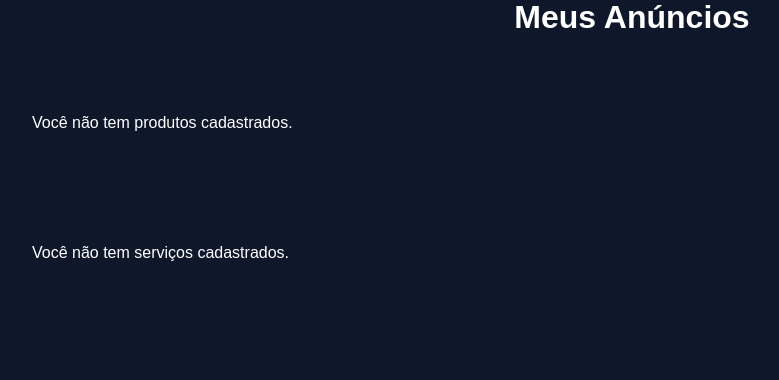
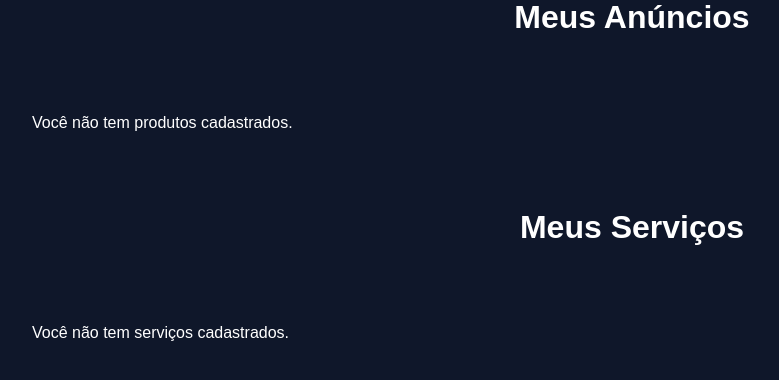
Before and after one commit to thdevr/Marktplace, a Django app: page /produtos/meus-anuncios/ in a window 1280 px wide. Shown: the part 121-501 px from the top of the page, without its empty margins (8-787 px from the left). Run offline with Django 5.2, Linux system fonts and the light colour scheme; the visitor is signed in with stand-in values (Sample User, id 1); data that the repository does not hold is empty.

Commit message:
Versão beta 2.0

```diff
--- a/templates/meus_anuncios.html
+++ b/templates/meus_anuncios.html
@@ -29,6 +29,8 @@
     {% endfor %}
 </section>
 
+<h1>Meus Serviços</h1>
+
 <!-- Serviços -->
 <section class="meus-servicos">
     {% for servico in servicos %}
```
